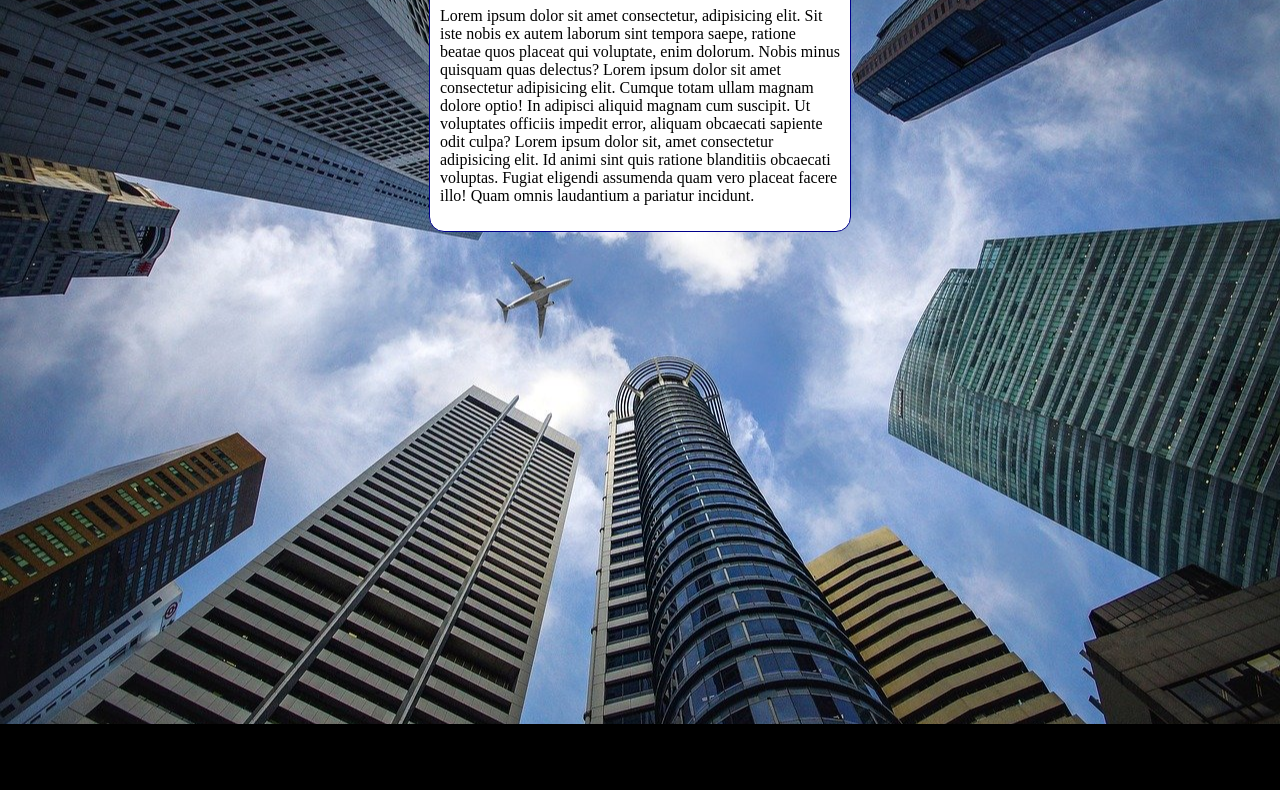
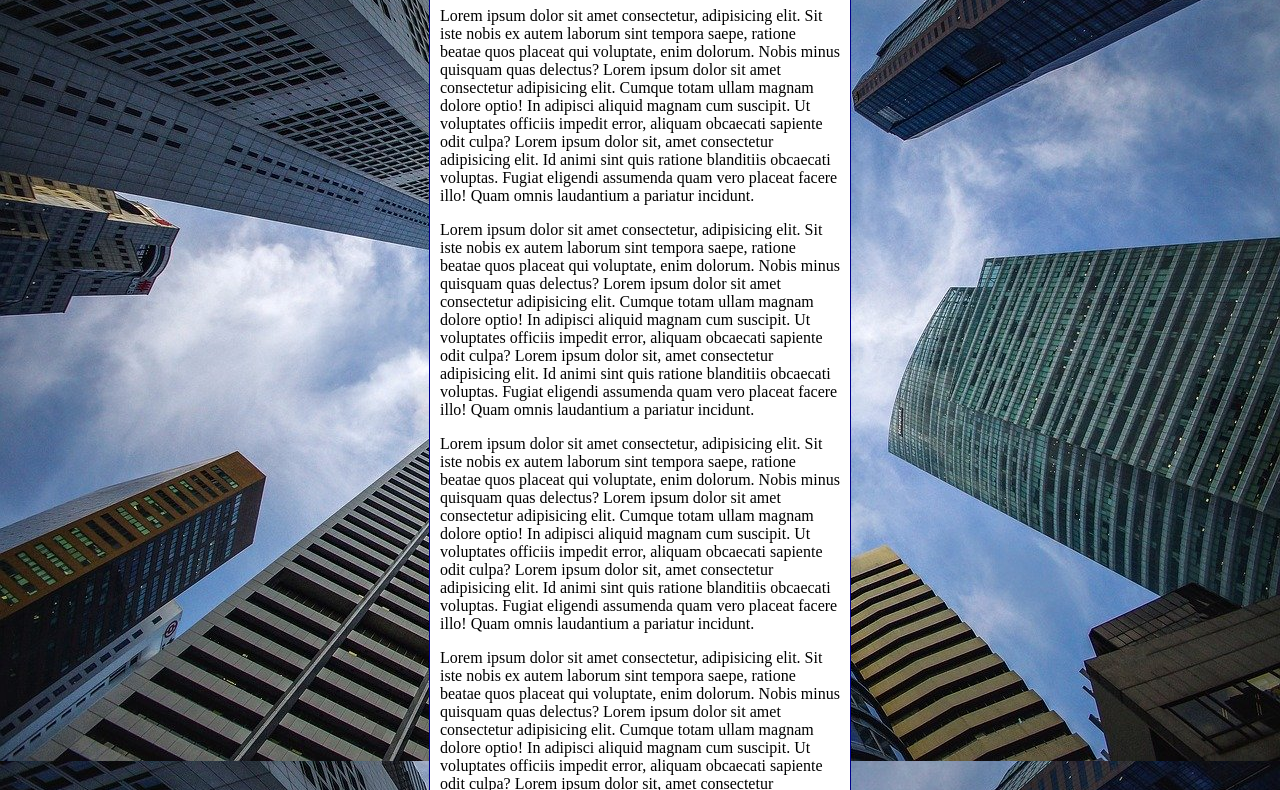
Before and after one commit to rafaelpradomendonca/HTML-CSS, a plain HTML site: page Exercicios/ex022/fundo006.html in a window 1280 px wide. Shown: the part 92-882 px from the top of the page. Before the commit the page ends 816 px from the top, so only its background shows below. Drawn offline with Linux system fonts and the light colour scheme.

Commit message:
Update fundo006.html

```diff
--- a/Exercicios/ex022/fundo006.html
+++ b/Exercicios/ex022/fundo006.html
@@ -3,19 +3,28 @@
 <head>
     <meta charset="UTF-8">
     <meta name="viewport" content="width=device-width, initial-scale=1.0">
-    <title>Document</title>
+    <title>Fundo fixo de tela</title>
     <style>
         body{
             height: 100vh;
-            background-color: black;
+            /*background-color: black;
             background-image: url('imagens/wallpaper002.jpg');background-position: center center;
             background-repeat: no-repeat;
+            background-size: cover;
+            background-attachment: fixed;
+
+            /*Shorthand - background
+              color > image > position > repeat > [size] > attachment
+
+            */
+
+            background: black url('imagens/wallpaper002.jpg') center center no-repeat fixed;
             background-size: cover;
 
         }
         main{
             background-color: white;
-            width: 400px;
+            max-width: 400px;
             padding: 10px;
             margin: auto;
             border: 1px solid darkblue;
@@ -28,6 +37,9 @@
     <main>
         <h1>Teste de Imagem de fundo</h1>
         <p>Lorem ipsum dolor sit amet consectetur, adipisicing elit. Sit iste nobis ex autem laborum sint tempora saepe, ratione beatae quos placeat qui voluptate, enim dolorum. Nobis minus quisquam quas delectus? Lorem ipsum dolor sit amet consectetur adipisicing elit. Cumque totam ullam magnam dolore optio! In adipisci aliquid magnam cum suscipit. Ut voluptates officiis impedit error, aliquam obcaecati sapiente odit culpa? Lorem ipsum dolor sit, amet consectetur adipisicing elit. Id animi sint quis ratione blanditiis obcaecati voluptas. Fugiat eligendi assumenda quam vero placeat facere illo! Quam omnis laudantium a pariatur incidunt.</p>
+        <p>Lorem ipsum dolor sit amet consectetur, adipisicing elit. Sit iste nobis ex autem laborum sint tempora saepe, ratione beatae quos placeat qui voluptate, enim dolorum. Nobis minus quisquam quas delectus? Lorem ipsum dolor sit amet consectetur adipisicing elit. Cumque totam ullam magnam dolore optio! In adipisci aliquid magnam cum suscipit. Ut voluptates officiis impedit error, aliquam obcaecati sapiente odit culpa? Lorem ipsum dolor sit, amet consectetur adipisicing elit. Id animi sint quis ratione blanditiis obcaecati voluptas. Fugiat eligendi assumenda quam vero placeat facere illo! Quam omnis laudantium a pariatur incidunt.</p>
+        <p>Lorem ipsum dolor sit amet consectetur, adipisicing elit. Sit iste nobis ex autem laborum sint tempora saepe, ratione beatae quos placeat qui voluptate, enim dolorum. Nobis minus quisquam quas delectus? Lorem ipsum dolor sit amet consectetur adipisicing elit. Cumque totam ullam magnam dolore optio! In adipisci aliquid magnam cum suscipit. Ut voluptates officiis impedit error, aliquam obcaecati sapiente odit culpa? Lorem ipsum dolor sit, amet consectetur adipisicing elit. Id animi sint quis ratione blanditiis obcaecati voluptas. Fugiat eligendi assumenda quam vero placeat facere illo! Quam omnis laudantium a pariatur incidunt.</p>
+        <p>Lorem ipsum dolor sit amet consectetur, adipisicing elit. Sit iste nobis ex autem laborum sint tempora saepe, ratione beatae quos placeat qui voluptate, enim dolorum. Nobis minus quisquam quas delectus? Lorem ipsum dolor sit amet consectetur adipisicing elit. Cumque totam ullam magnam dolore optio! In adipisci aliquid magnam cum suscipit. Ut voluptates officiis impedit error, aliquam obcaecati sapiente odit culpa? Lorem ipsum dolor sit, amet consectetur adipisicing elit. Id animi sint quis ratione blanditiis obcaecati voluptas. Fugiat eligendi assumenda quam vero placeat facere illo! Quam omnis laudantium a pariatur incidunt.</p>
     </main>
 </body>
 </html>
```
